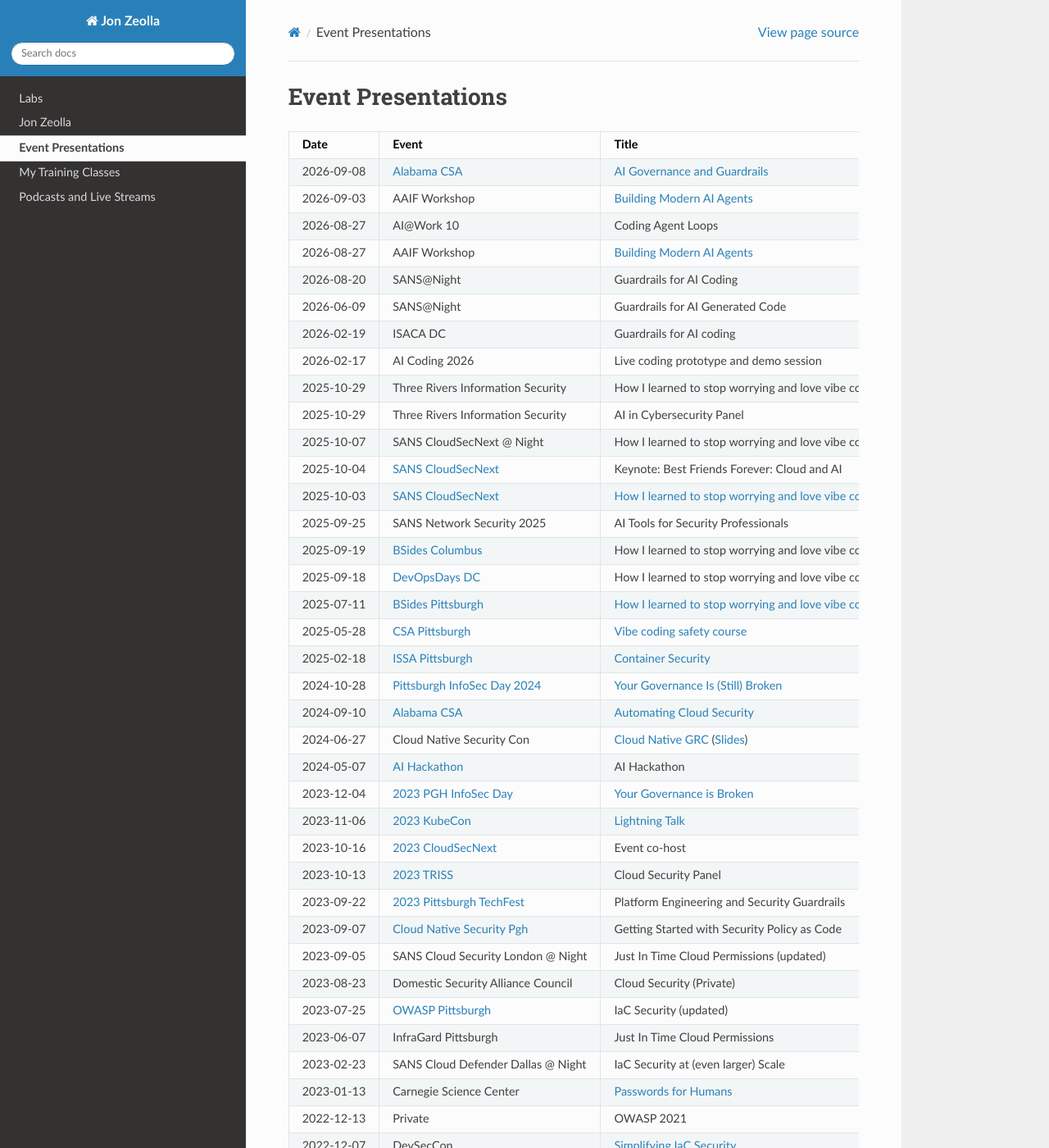
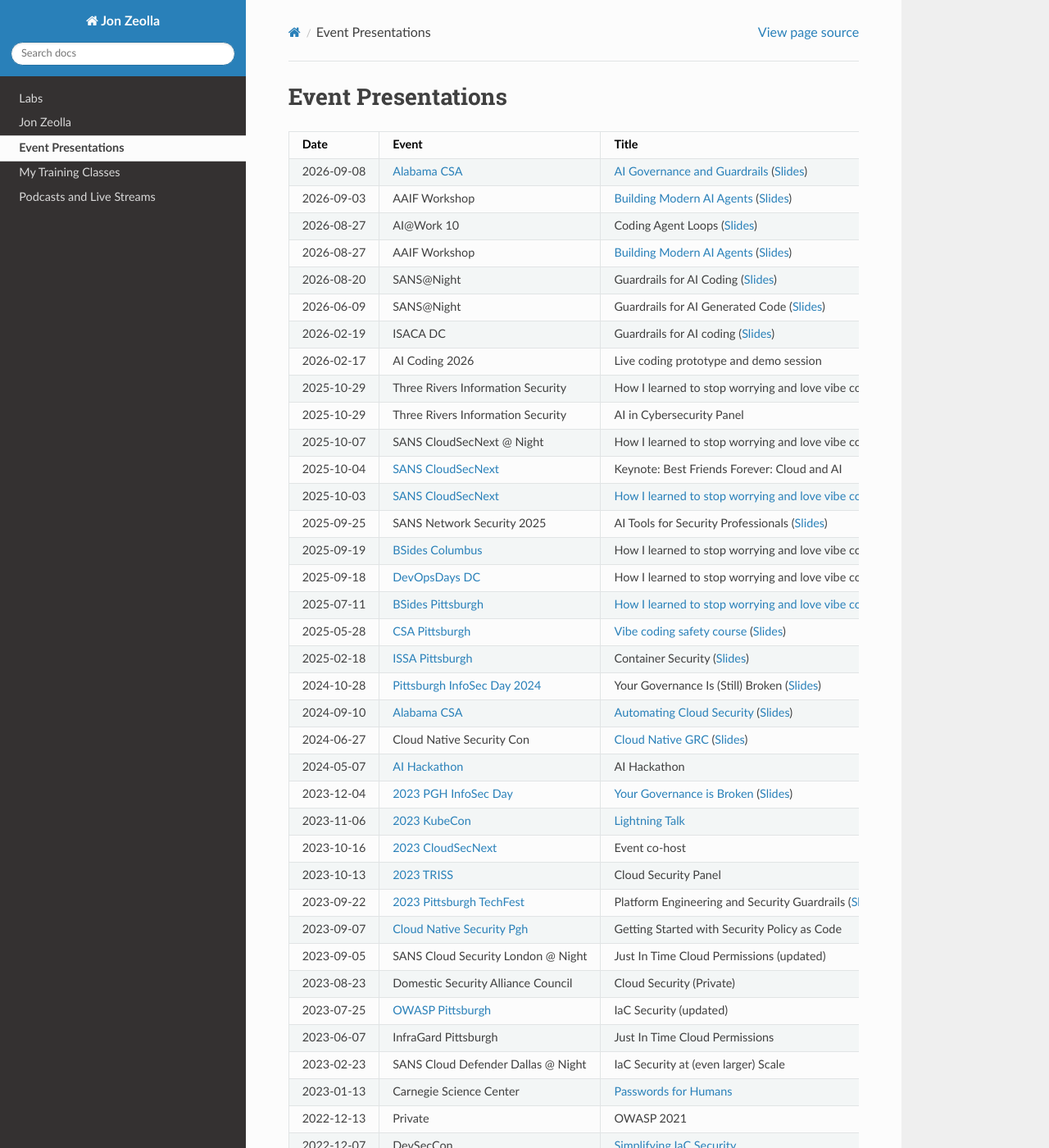
Before and after one commit to JonZeolla/JonZeolla.github.io, a Sphinx documentation site: the page built from docs/ref/jz-content.md, in a window 1280 px wide and 1400 px high. Shown: the whole window at 82% size. Built offline with Sphinx 7.4.7 and the Read the Docs theme 3.1.0, drawn with Linux system fonts in a browser that asks for light colours.

Commit message:
chore: link slides for event presentations (#112)

```diff
--- a/docs/ref/jz-content.md
+++ b/docs/ref/jz-content.md
@@ -9,34 +9,34 @@
 
 | Date       | Event                                        | Title                                                                          |
 | ---------- | -------------------------------------------- | ------------------------------------------------------------------------------ |
-| 2026-09-08 | [Alabama CSA][Alabama-CSA]                   | [AI Governance and Guardrails][2026-CSABirm]                                   |
-| 2026-09-03 | AAIF Workshop                                | [Building Modern AI Agents][2026-AAIF-Agents-0903]                             |
-| 2026-08-27 | AI@Work 10                                   | Coding Agent Loops                                                             |
-| 2026-08-27 | AAIF Workshop                                | [Building Modern AI Agents][2026-AAIF-Agents]                                  |
-| 2026-08-20 | SANS@Night                                   | Guardrails for AI Coding                                                       |
-| 2026-06-09 | SANS@Night                                   | Guardrails for AI Generated Code                                               |
-| 2026-02-19 | ISACA DC                                     | Guardrails for AI coding                                                       |
+| 2026-09-08 | [Alabama CSA][Alabama-CSA]                   | [AI Governance and Guardrails][2026-CSABirm] ([Slides][2026-CSABirm-Slides]) |
+| 2026-09-03 | AAIF Workshop                                | [Building Modern AI Agents][2026-AAIF-Agents-0903] ([Slides][2026-AAIF-Agents-0903-Slides]) |
+| 2026-08-27 | AI@Work 10                                   | Coding Agent Loops ([Slides][2026-AIWork-Slides]) |
+| 2026-08-27 | AAIF Workshop                                | [Building Modern AI Agents][2026-AAIF-Agents] ([Slides][2026-AAIF-Agents-Slides]) |
+| 2026-08-20 | SANS@Night                                   | Guardrails for AI Coding ([Slides][2026-08-SANSNight-Slides]) |
+| 2026-06-09 | SANS@Night                                   | Guardrails for AI Generated Code ([Slides][2026-06-SANSNight-Slides]) |
+| 2026-02-19 | ISACA DC                                     | Guardrails for AI coding ([Slides][2026-ISACA-Slides]) |
 | 2026-02-17 | AI Coding 2026                               | Live coding prototype and demo session                                         |
-| 2025-10-29 | Three Rivers Information Security            | How I learned to stop worrying and love vibe coding                            |
+| 2025-10-29 | Three Rivers Information Security            | How I learned to stop worrying and love vibe coding ([Slides][2025-TRISS-Slides]) |
 | 2025-10-29 | Three Rivers Information Security            | AI in Cybersecurity Panel                                                      |
-| 2025-10-07 | SANS CloudSecNext @ Night                    | How I learned to stop worrying and love vibe coding: security edition          |
+| 2025-10-07 | SANS CloudSecNext @ Night                    | How I learned to stop worrying and love vibe coding: security edition ([Slides][2025-CSN-Night-Slides]) |
 | 2025-10-04 | [SANS CloudSecNext][2025-CloudSecNext]       | Keynote: Best Friends Forever: Cloud and AI                                    |
-| 2025-10-03 | [SANS CloudSecNext][2025-CloudSecNext]       | [How I learned to stop worrying and love vibe coding: security edition][CSN25] |
-| 2025-09-25 | SANS Network Security 2025                   | AI Tools for Security Professionals                                            |
-| 2025-09-19 | [BSides Columbus][2025-BSidesCol]            | How I learned to stop worrying and love vibe coding: security edition          |
-| 2025-09-18 | [DevOpsDays DC][2025-Devopsdays-dc]          | How I learned to stop worrying and love vibe coding: security edition          |
-| 2025-07-11 | [BSides Pittsburgh][2025-BSidesPGH]          | [How I learned to stop worrying and love vibe coding: security edition][BSPGH25] |
-| 2025-05-28 | [CSA Pittsburgh][2025-CSAPgh]                | [Vibe coding safety course][2025-CSA-coding-assist]                            |
-| 2025-02-18 | [ISSA Pittsburgh][2025-ISSA]                 | [Container Security][2025-container-security]                                  |
-| 2024-10-28 | [Pittsburgh InfoSec Day 2024][PGHINFOSECDAY] | [Your Governance Is (Still) Broken][2024-gov-still-broken]                     |
-| 2024-09-10 | [Alabama CSA][Alabama-CSA]                   | [Automating Cloud Security][2024-CSABirm]                                      |
+| 2025-10-03 | [SANS CloudSecNext][2025-CloudSecNext]       | [How I learned to stop worrying and love vibe coding: security edition][CSN25] ([Slides][2025-CSN-Slides]) |
+| 2025-09-25 | SANS Network Security 2025                   | AI Tools for Security Professionals ([Slides][2025-SANS-Vegas-Slides]) |
+| 2025-09-19 | [BSides Columbus][2025-BSidesCol]            | How I learned to stop worrying and love vibe coding: security edition ([Slides][2025-BSidesCol-Slides]) |
+| 2025-09-18 | [DevOpsDays DC][2025-Devopsdays-dc]          | How I learned to stop worrying and love vibe coding: security edition ([Slides][2025-Devopsdays-dc-Slides]) |
+| 2025-07-11 | [BSides Pittsburgh][2025-BSidesPGH]          | [How I learned to stop worrying and love vibe coding: security edition][BSPGH25] ([Slides][2025-BSidesPGH-Slides]) |
+| 2025-05-28 | [CSA Pittsburgh][2025-CSAPgh]                | [Vibe coding safety course][2025-CSA-coding-assist] ([Slides][2025-CSAPgh-Slides]) |
+| 2025-02-18 | [ISSA Pittsburgh][2025-ISSA]                 | Container Security ([Slides][2025-container-security]) |
+| 2024-10-28 | [Pittsburgh InfoSec Day 2024][PGHINFOSECDAY] | Your Governance Is (Still) Broken ([Slides][2024-gov-still-broken]) |
+| 2024-09-10 | [Alabama CSA][Alabama-CSA]                   | [Automating Cloud Security][2024-CSABirm] ([Slides][2024-CSABirm-Slides]) |
 | 2024-06-27 | Cloud Native Security Con                    | [Cloud Native GRC][2024-CNSC] ([Slides][2024-CNSCSlides])                      |
 | 2024-05-07 | [AI Hackathon][2024-05-AIHack]               | AI Hackathon                                                                   |
-| 2023-12-04 | [2023 PGH InfoSec Day][2023-PInfoSec]        | [Your Governance is Broken][2023-PInfoSec-Talk]                                |
+| 2023-12-04 | [2023 PGH InfoSec Day][2023-PInfoSec]        | [Your Governance is Broken][2023-PInfoSec-Talk] ([Slides][2023-PInfoSec-Slides]) |
 | 2023-11-06 | [2023 KubeCon][2023-KubeCon]                 | [Lightning Talk][2023-KubeCon-Talk]                                            |
 | 2023-10-16 | [2023 CloudSecNext][2023-CloudSecNext]       | Event co-host                                                                  |
 | 2023-10-13 | [2023 TRISS][2023-TRISS]                     | Cloud Security Panel                                                           |
-| 2023-09-22 | [2023 Pittsburgh TechFest][2023-TF]          | Platform Engineering and Security Guardrails                                   |
+| 2023-09-22 | [2023 Pittsburgh TechFest][2023-TF]          | Platform Engineering and Security Guardrails ([Slides][2023-TF-Slides]) |
 | 2023-09-07 | [Cloud Native Security Pgh][2023-CNSP]       | Getting Started with Security Policy as Code                                   |
 | 2023-09-05 | SANS Cloud Security London @ Night           | Just In Time Cloud Permissions (updated)                                       |
 | 2023-08-23 | Domestic Security Alliance Council           | Cloud Security (Private)                                                       |
@@ -95,6 +95,24 @@
 You can also watch my recorded presentations by going to [this YouTube playlist](https://jonzeolla.com/youtube.html).
 
 [2026-AAIF-Agents]: https://luma.com/cpeus3f9 "Building Modern AI Agents"
+[2026-CSABirm-Slides]: https://github.com/JonZeolla/monopreso/tree/main/presentations/2026-09-csa-birmingham-ai-governance "Slides"
+[2026-AAIF-Agents-0903-Slides]: https://github.com/JonZeolla/monopreso/tree/main/presentations/2026-09-03-aaif-mcp-workshop "Slides"
+[2026-AIWork-Slides]: https://github.com/JonZeolla/monopreso/tree/main/presentations/2026-08-ai-at-work "Slides"
+[2026-AAIF-Agents-Slides]: https://github.com/JonZeolla/monopreso/tree/main/presentations/2026-08-27-aaif-mcp-workshop "Slides"
+[2026-08-SANSNight-Slides]: https://github.com/JonZeolla/monopreso/tree/main/presentations/2026-08-sans-cse-guardrails-ai-coding "Slides"
+[2026-06-SANSNight-Slides]: https://github.com/JonZeolla/monopreso/tree/main/presentations/2026-06-coding-guardrails "Slides"
+[2026-ISACA-Slides]: https://github.com/JonZeolla/monopreso/tree/main/presentations/2026-02-ISACA-DC "Slides"
+[2025-TRISS-Slides]: https://github.com/JonZeolla/monopreso/tree/main/presentations/2025-triss "Slides"
+[2025-CSN-Night-Slides]: https://github.com/JonZeolla/monopreso/tree/main/presentations/2025-10-sans-at-night-vibe-coding "Slides"
+[2025-CSN-Slides]: https://github.com/JonZeolla/monopreso/tree/main/presentations/2025-10-cloudsecnext "Slides"
+[2025-SANS-Vegas-Slides]: https://github.com/JonZeolla/monopreso/tree/main/presentations/2025-09-sans-vegas-lunch-n-learn "Slides"
+[2025-BSidesCol-Slides]: https://github.com/JonZeolla/monopreso/tree/main/presentations/2025-09-bsides-col "Slides"
+[2025-Devopsdays-dc-Slides]: https://github.com/JonZeolla/monopreso/tree/main/presentations/2025-09-devopsdays-dc "Slides"
+[2025-BSidesPGH-Slides]: https://github.com/JonZeolla/monopreso/tree/main/presentations/2025-07-BSides-PGH "Slides"
+[2025-CSAPgh-Slides]: https://github.com/JonZeolla/monopreso/tree/main/presentations/2025-05-CSA "Slides"
+[2024-CSABirm-Slides]: https://github.com/JonZeolla/monopreso/tree/main/presentations/2024-09-CSA_Birmingham "Slides"
+[2023-PInfoSec-Slides]: https://github.com/JonZeolla/monopreso/tree/main/presentations/2023-11-PGHInfoSecDay "Slides"
+[2023-TF-Slides]: https://github.com/JonZeolla/monopreso/tree/main/presentations/2023-09-TechFest "Slides"
 [2026-AAIF-Agents-0903]: https://luma.com/eob7xzdb "Building Modern AI Agents"
 [CSN25]: https://www.youtube.com/watch?v=XaosRsgGSX8 "How I learned to stop worrying and love vibe coding: security edition"
 [2025-Devopsdays-dc]: https://devopsdays.org/events/2025-washington-dc/welcome/ "How I learned to stop worrying and love vibe coding: security edition"
```
